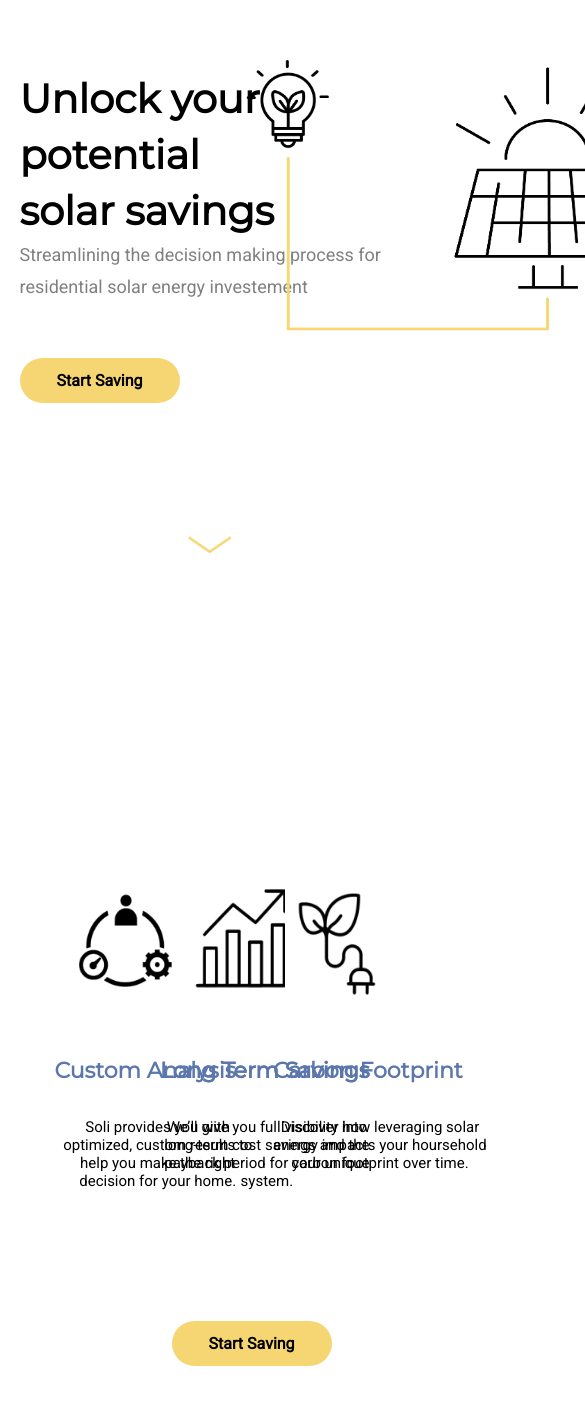
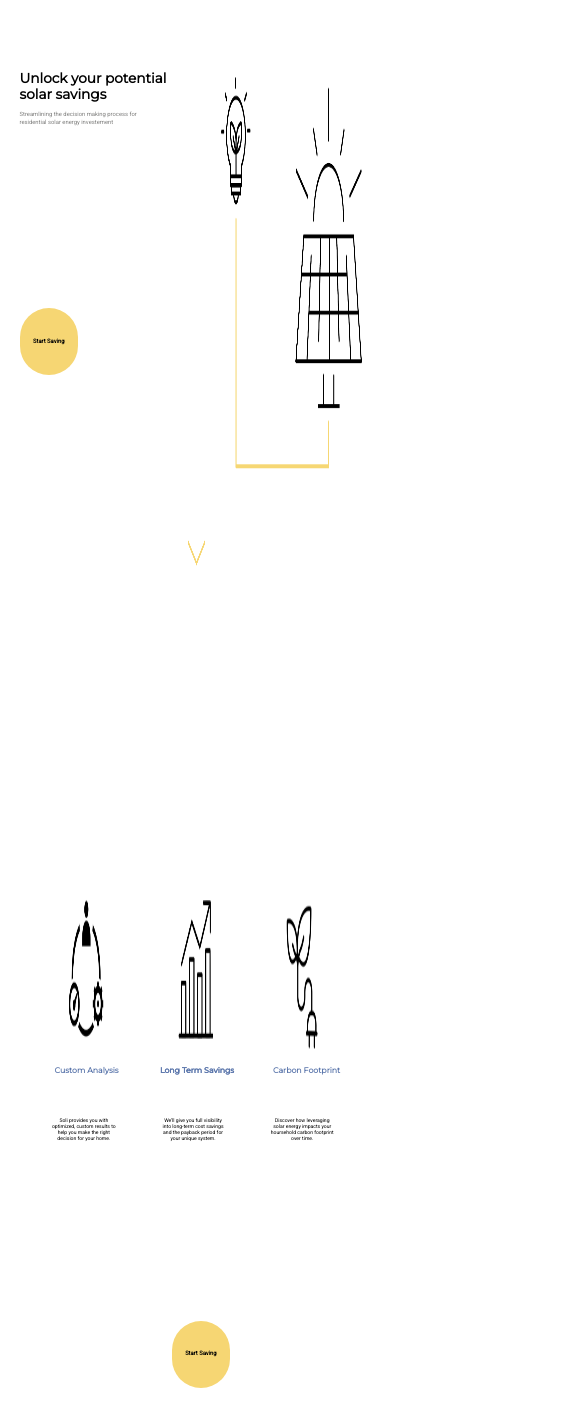
Before and after one commit to tanushree-sharma/fydp-app, a React (Create React App) app: page / in a window 390 px wide. Shown: the part 148-1568 px from the top of the page, 585 px wide, since content can reach past the window. Built offline with nearby package versions, Linux system fonts and the light colour scheme; no server answers.

Commit message:
fixed for responsive icons and text

```diff
--- a/src/App.css
+++ b/src/App.css
@@ -62,8 +62,8 @@ font-weight: bolder;
 
 #mainGraphic {
   position: absolute;
-  width: 490px;
-  height: 350px;
+  width: 45%;
+  height: 30%;
   left: 53%;
   top: 10%;
 }
@@ -72,8 +72,8 @@ font-weight: bolder;
   font-family: 'Montserrat', sans-serif;
   font-style: normal;
   font-weight: 600;
-  font-size: 40px;
-  line-height: 56px;
+  font-size: 3.5vw;
+  line-height: 4vw;
   color: black;
   position: relative;
   left: 5%;
@@ -83,31 +83,31 @@ font-weight: bolder;
 }
 #mainSubText {
   font-family: 'Roboto';
-  font-size: 18px;
+  font-size: 1.5vw;
   font-style: normal;
   font-weight: 100;
-  line-height: 32px;
+  line-height: 2vw;
   color: #80807F;
 
   position: relative;
   left: 5%;
   right: 61.42%;
-  top: 13%;
+  top: 13.5%;
   bottom: 46.48%;
 }
 #startButton {
   font-family: 'Roboto';
   font-style: normal;
   font-weight: 600;
-  font-size: 16px;
-  line-height: 45px;
+  font-size: 1.5vw;
+  line-height: 1.5vw;
 
   position: absolute;
-  width: 160px;
-  height: 45px;
+  width: 15%;
+  height: 4%;
   left: 5%;
   right: 61.42%;
-  top: 30%;
+  top: 27%;
   bottom: 46.48%;
 
   border-radius: 55px;
@@ -128,26 +128,33 @@ font-weight: bolder;
 }
 
 #scrollArrow {
+  width: 7%;
+  height: 3%;
   position: absolute;
-  color: #F6D673;
-  left: 45%;
+  left: 47%;
   top: 40%;
+}
 
+#scrollTo {
+position: absolute;
+left: 0%;
+top: 121%;
+color: white;
 }
 
 #customAnalysisIcon {
   position: absolute;
-  width: 125.31px;
-  height: 120px;
-  left: 17%;
+  width: 12%;
+  height: 10.5%;
+  left: 16.5%;
   top: 61%;
 }
 #customAnalysisLabel{
   font-family: 'Montserrat', sans-serif;
   font-style: normal;
   font-weight: 600;
-  font-size: 22px;
-  line-height: 31px;
+  font-size: 2vw;
+  line-height: 2vw;
   display: flex;
   align-items: center;
   text-align: center;
@@ -159,19 +166,20 @@ font-weight: bolder;
   height: 40px;
   left: 14%;
   top: 71%;
+  white-space: nowrap;
 }
 #customAnalysisDesc {
   position: absolute;
-  width: 214px;
-  height: 92px;
+  width: 17vw;
+  height: 25vh;
   left: 13%;
   top: 75%;
 
   font-family: Roboto;
   font-style: normal;
   font-weight: 300;
-  font-size: 15px;
-  line-height: 18px;
+  font-size: 1.3vw;
+  line-height: 1.5vw;
   text-align: center;
 
   color: #000000;
@@ -180,17 +188,17 @@ font-weight: bolder;
 
 #longTermSavingsIcon {
   position: absolute;
-  width: 140px;
-  height: 120px;
-  left: 44%;
-  top: 61%;
+  width: 13%;
+  height: 10%;
+  left: 43.5%;
+  top: 61.5%;
 }
 #longTermSavingsLabel {
   font-family: 'Montserrat', sans-serif;
   font-style: normal;
   font-weight: 600;
-  font-size: 22px;
-  line-height: 31px;
+  font-size: 2vw;
+  line-height: 2vw;
   display: flex;
   align-items: center;
   text-align: center;
@@ -206,16 +214,16 @@ font-weight: bolder;
 }
 #longTermSavingsDesc {
   position: absolute;
-  width: 214px;
-  height: 92px;
+  width: 17vw;
+  height: 25vh;
   left: 41%;
   top: 75%;
 
   font-family: Roboto;
   font-style: normal;
   font-weight: 300;
-  font-size: 15px;
-  line-height: 18px;
+  font-size: 1.3vw;
+  line-height: 1.5vw;
   text-align: center;
 
   color: #000000;
@@ -224,17 +232,17 @@ font-weight: bolder;
 
 #carbonFootprintIcon {
   position: absolute;
-  width: 111.81px;
-  height: 120px;
-  left: 73%;
-  top: 61%;
+  width: 11.5%;
+  height: 10%;
+  left: 72%;
+  top: 61.5%;
 }
 #carbonFootprintLabel{
   font-family: 'Montserrat', sans-serif;
   font-style: normal;
   font-weight: 600;
-  font-size: 22px;
-  line-height: 31px;
+  font-size: 2vw;
+  line-height: 2vw;
   display: flex;
   align-items: center;
   text-align: center;
@@ -250,32 +258,31 @@ font-weight: bolder;
 }
 #carbonFootprintDesc {
   position: absolute;
-  width: 214px;
-  height: 92px;
-  left: 70%;
+  width: 17vw;
+  height: 25vh;
+  left: 69%;
   top: 75%;
 
   font-family: Roboto;
   font-style: normal;
   font-weight: 300;
-  font-size: 15px;
-  line-height: 18px;
+  font-size: 1.3vw;
+  line-height: 1.5vw;
   text-align: center;
 
   color: #000000;
-
 }
 
 #startButton2 {
   font-family: 'Roboto';
   font-style: normal;
   font-weight: 600;
-  font-size: 16px;
-  line-height: 45px;
+  font-size: 1.5vw;
+  line-height: 1.5vw;
 
   position: absolute;
-  width: 160px;
-  height: 45px;
+  width: 15%;
+  height: 4%;
   left: 44%;
   top: 87%;
 
@@ -295,20 +302,3 @@ font-weight: bolder;
           box-shadow: inset 0px 0px 5px #c1c1c1;
    outline: none;
 }
-
-#scrollArrow {
-    width: 70px;
-    height: 35px;
-    position: absolute;
-    left: 45%;
-    top: 40%;
-}
-
-#scrollTo {
-  position: absolute;
-  width: 125.31px;
-  height: 120px;
-  left: 0%;
-  top: 121%;
-  color: white;
-}
```
Also changed, not shown: 1 other file (tests, documents, lock files or other folders).
